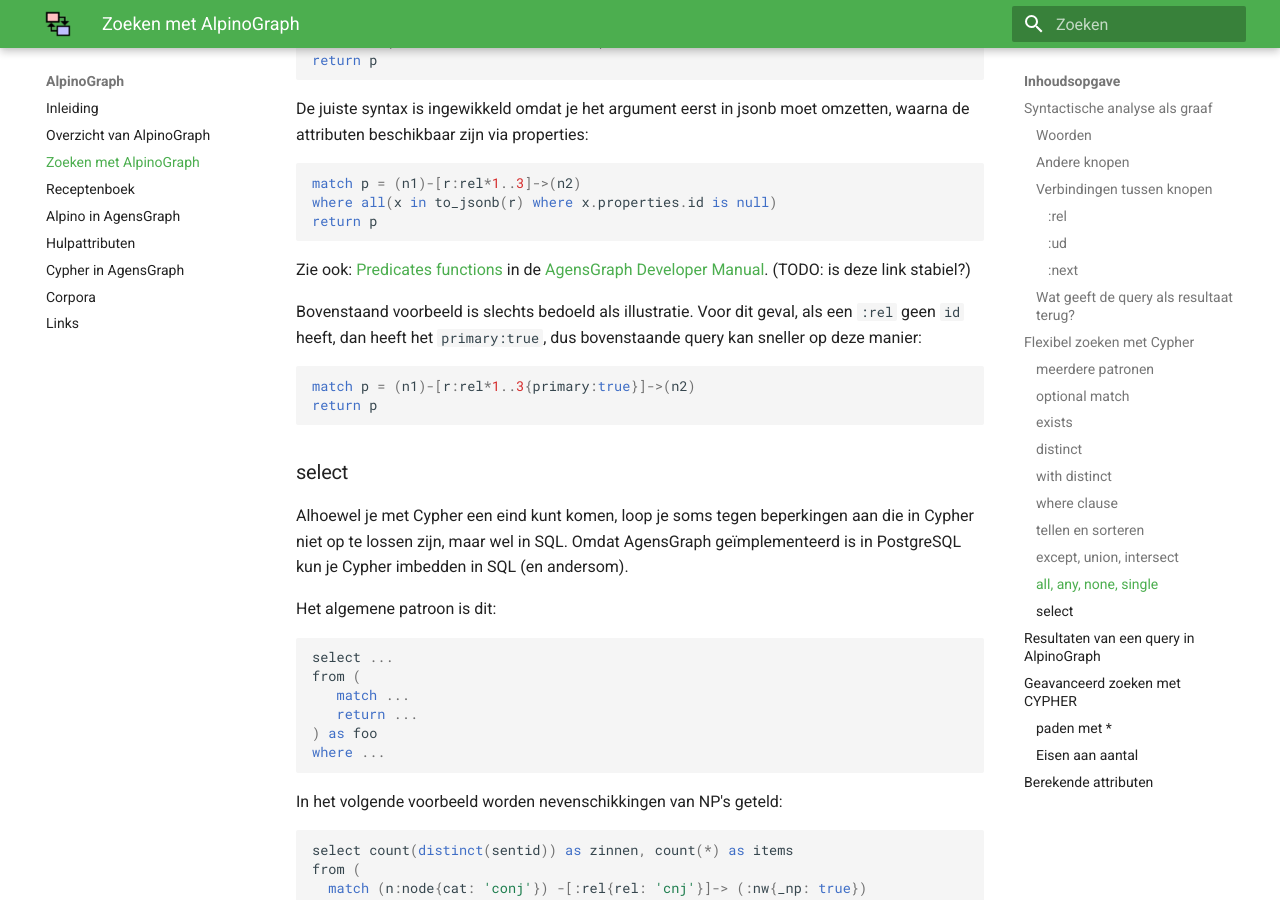
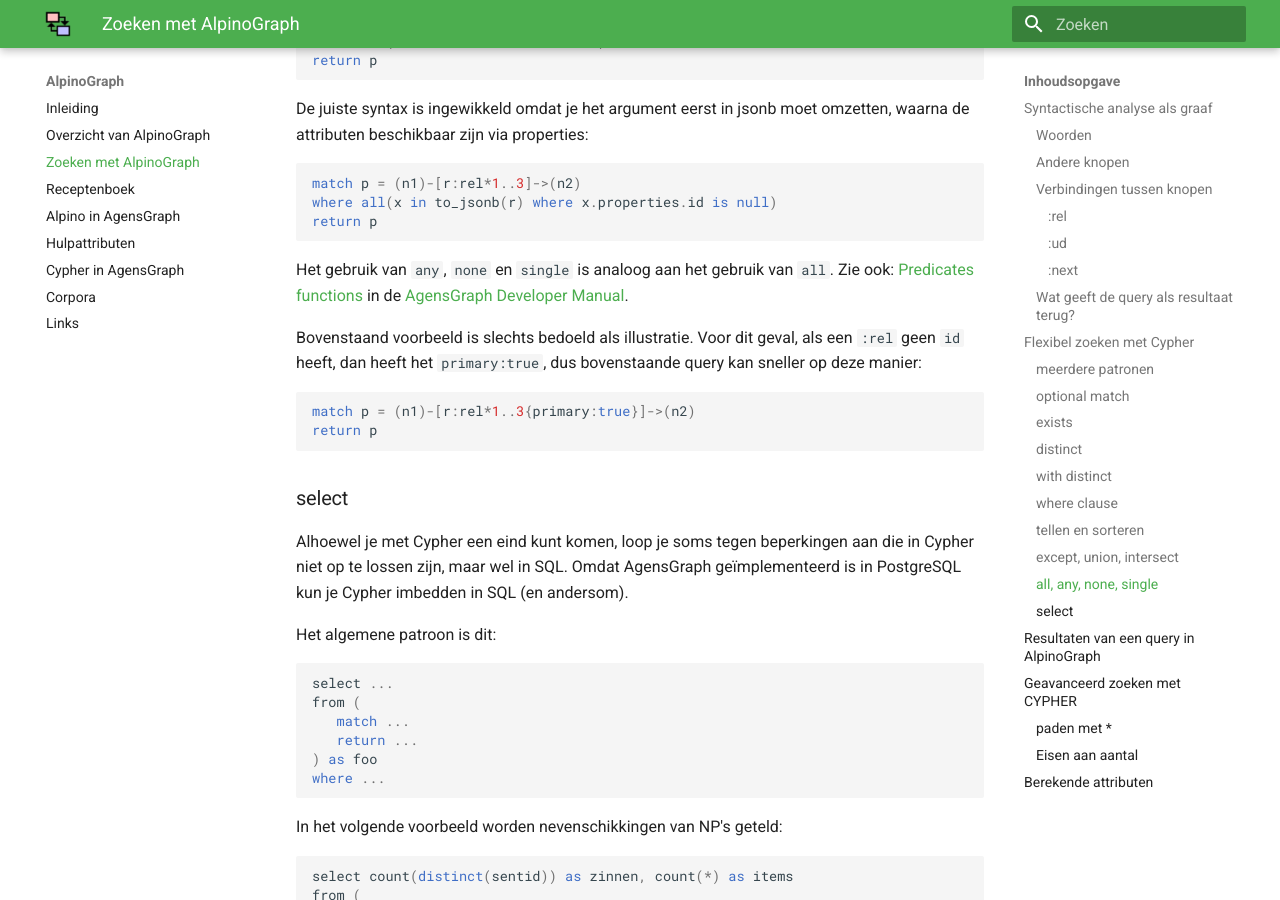
Before and after one commit to rug-compling/alpinograph-docs, an MkDocs documentation site: the page built from docs/zoeken.md, in a window 1280 px wide and 900 px high, scrolled down 10120 px. Built offline with MkDocs 1.6.1 and Material for MkDocs 9.7.7, drawn with Linux system fonts in a browser that asks for light colours.

Commit message:
zoeken.md: laatste TODO

````diff
--- a/docs/zoeken.md
+++ b/docs/zoeken.md
@@ -429,11 +429,11 @@
 return p
 ```
 
-Zie ook:
+Het gebruik van `any`, `none` en `single` is analoog aan het gebruik
+van `all`. Zie ook:
 [Predicates functions](https://bitnine.net/documentations/manual/agens_graph_developer_manual_en.html#predicates-functions)
 in de
 [AgensGraph Developer Manual](https://bitnine.net/documentations/manual/agens_graph_developer_manual_en.html).
-(TODO: is deze link stabiel?)
 
 Bovenstaand voorbeeld is slechts bedoeld als illustratie. Voor dit geval, als een `:rel` geen
 `id` heeft, dan heeft het `primary:true`, dus bovenstaande query kan
````
